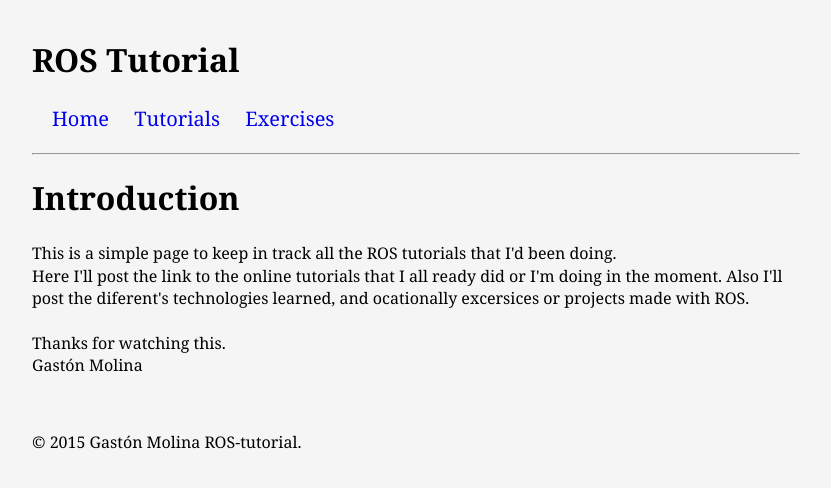
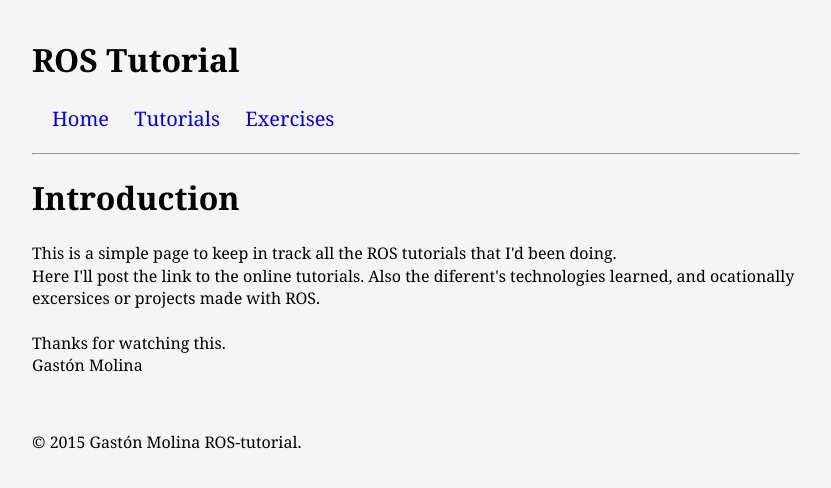
Before and after one commit to tatomolina/ROS-tutorial, a Jekyll site: the page built from index.html, in a window 1280 px wide. Shown: the top 488 px of the page, without its empty margins (224-1055 px from the left). Built offline with Jekyll 4.4.1, drawn with Linux system fonts in a browser that asks for light colours; Markdown is read by kramdown in place of the engine named in the settings.

Commit message:
Fixed Home Viewv

```diff
--- a/index.html
+++ b/index.html
@@ -4,8 +4,8 @@ layout: default
 <h1>Introduction</h1>
 <p>
   This is a simple page to keep in track all the ROS tutorials that I'd been doing. <br>
-  Here I'll post the link to the online tutorials that I all ready did or I'm doing in the moment.
-  Also I'll post the diferent's technologies learned, and ocationally excersices or projects made with ROS. <br> <br>
+  Here I'll post the link to the online tutorials.
+  Also the diferent's technologies learned, and ocationally excersices or projects made with ROS. <br> <br>
   Thanks for watching this. <br>
   Gastón Molina
 </p>
```
